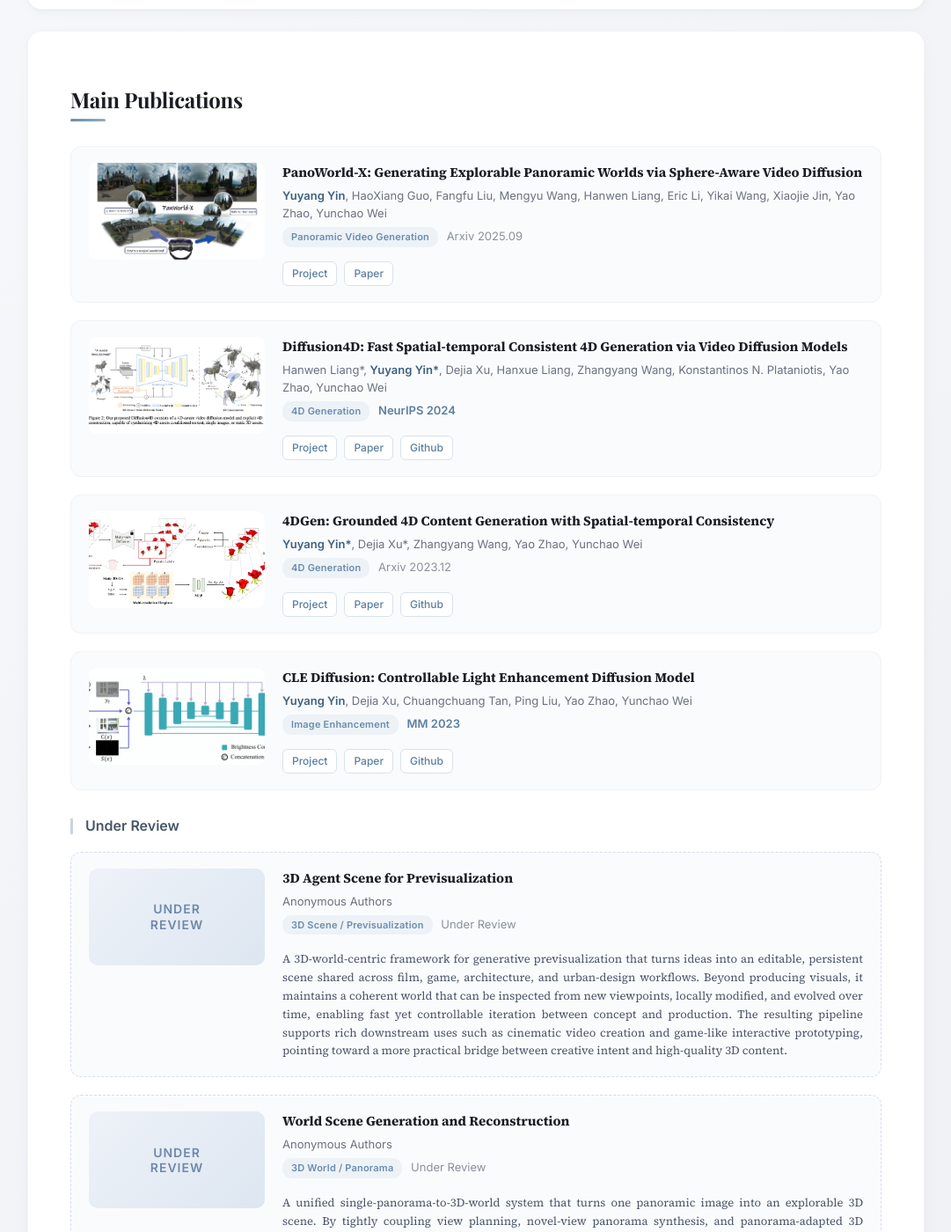
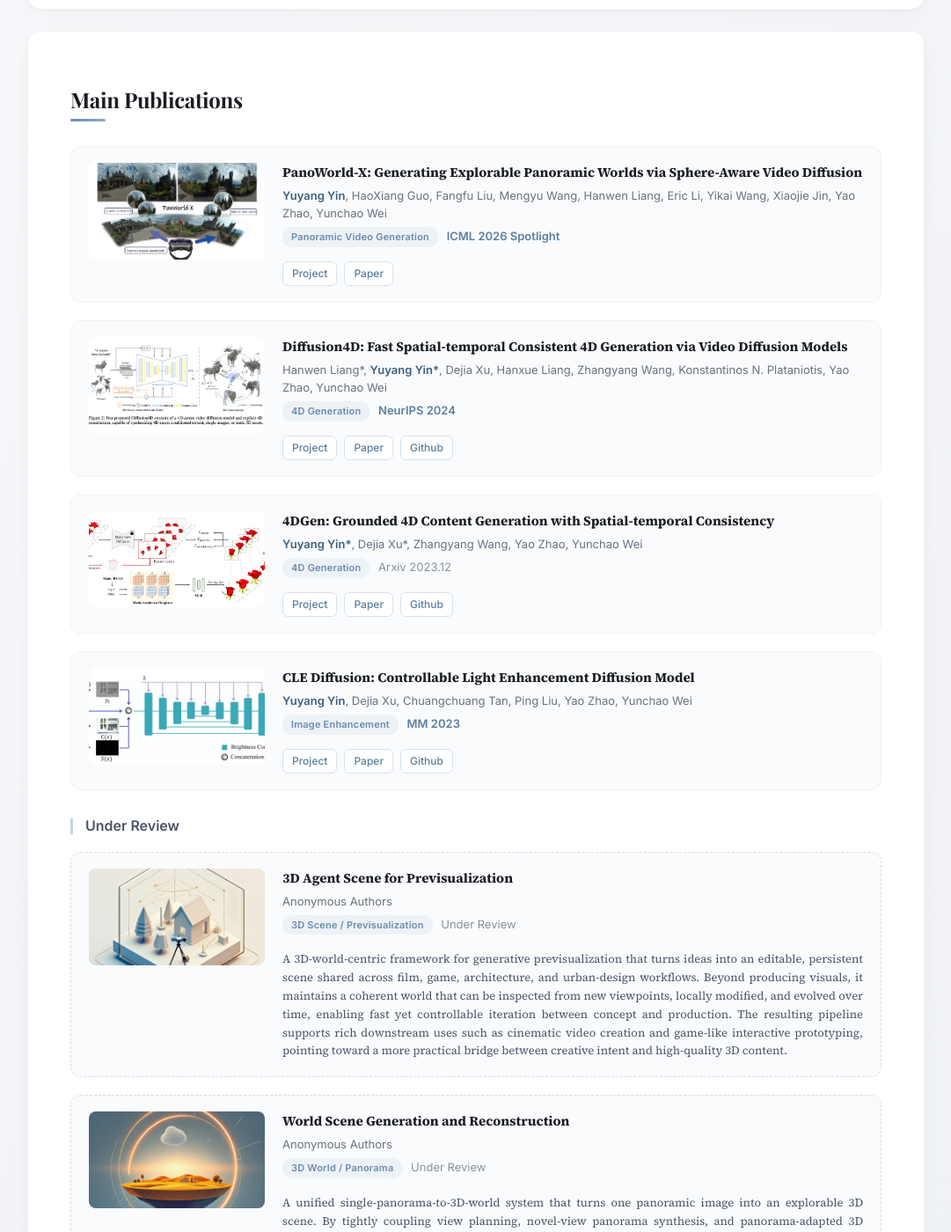
Before and after one commit to YuyangYin/YuyangYin.github.io, a Jekyll site: the page built from index.html, in a window 1280 px wide and 1400 px high, scrolled down 544 px. Shown: the whole window at 88% size, without its empty margins (99-1180 px from the left). Built offline with Jekyll 4.4.1, drawn with Linux system fonts in a browser that asks for light colours; a script that is not in the unit is left out.

Commit message:
Update PanoWorld-X to ICML 2026 Spotlight; add concept logos for Under Review items

```diff
--- a/_includes/yyy_publication.html
+++ b/_includes/yyy_publication.html
@@ -15,7 +15,7 @@
 				Xiaojie Jin, Yao Zhao, Yunchao Wei
 			</div>
 			<div class="pub-venue">
-				<span class="pub-topic">Panoramic Video Generation</span> Arxiv 2025.09
+				<span class="pub-topic">Panoramic Video Generation</span> <strong>ICML 2026 Spotlight</strong>
 			</div>
 			<div class="pub-links">
 				<a href="https://yuyangyin.github.io/PanoWorld-X/">Project</a>
@@ -110,8 +110,8 @@
 
 	<!-- StateFlow / 3D Agent Scene For Previsualization -->
 	<div class="pub-item pub-item--review">
-		<div class="pub-thumb pub-thumb--placeholder">
-			<span class="pub-thumb-text">Under<br>Review</span>
+		<div class="pub-thumb">
+			<img src="assets/images/stateflow_logo.png" alt="3D Agent Scene for Previsualization">
 		</div>
 		<div class="pub-body">
 			<div class="pub-title">3D Agent Scene for Previsualization</div>
@@ -135,8 +135,8 @@
 
 	<!-- WorldExpand / World Scene Generation and Reconstruction -->
 	<div class="pub-item pub-item--review">
-		<div class="pub-thumb pub-thumb--placeholder">
-			<span class="pub-thumb-text">Under<br>Review</span>
+		<div class="pub-thumb">
+			<img src="assets/images/worldexpand_logo.png" alt="World Scene Generation and Reconstruction">
 		</div>
 		<div class="pub-body">
 			<div class="pub-title">World Scene Generation and Reconstruction</div>
```
Also changed, not shown: assets/images/stateflow_logo.png (added), assets/images/worldexpand_logo.png (added).
